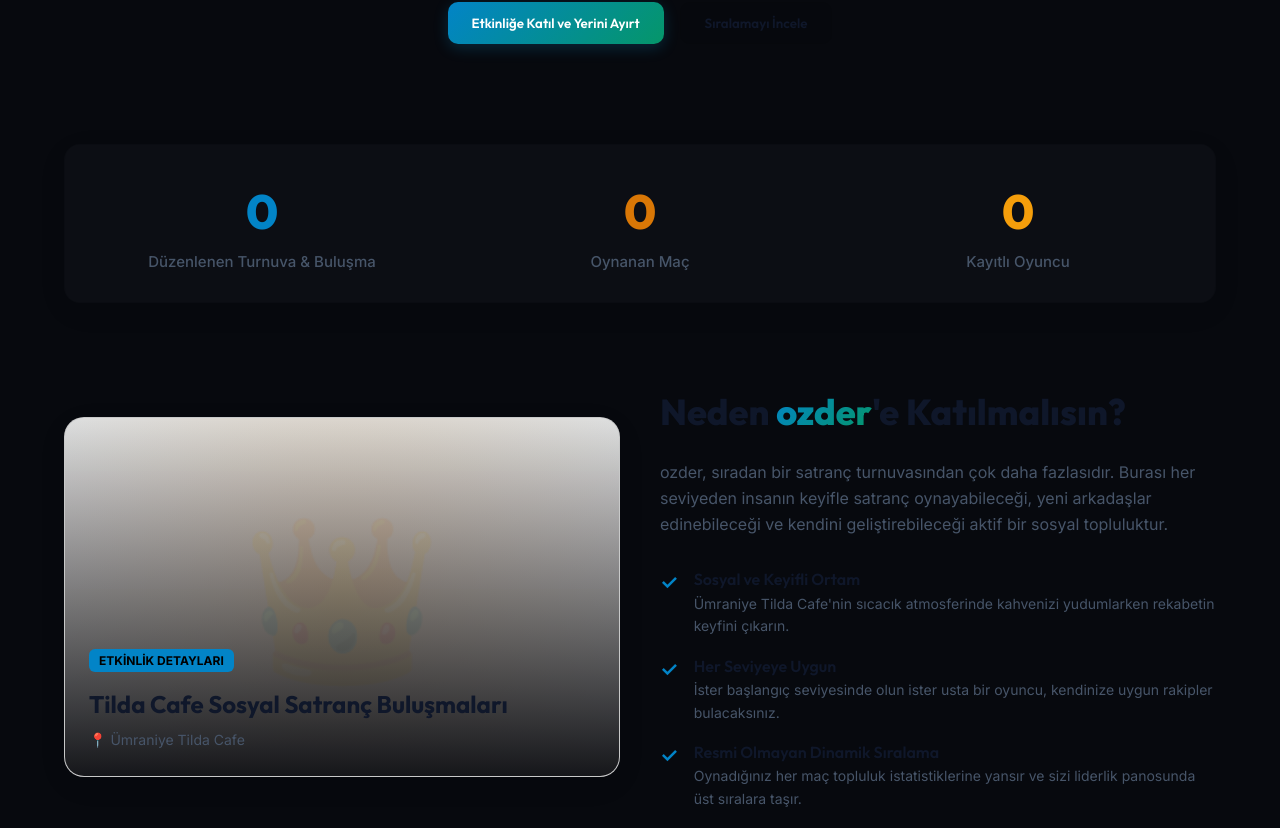
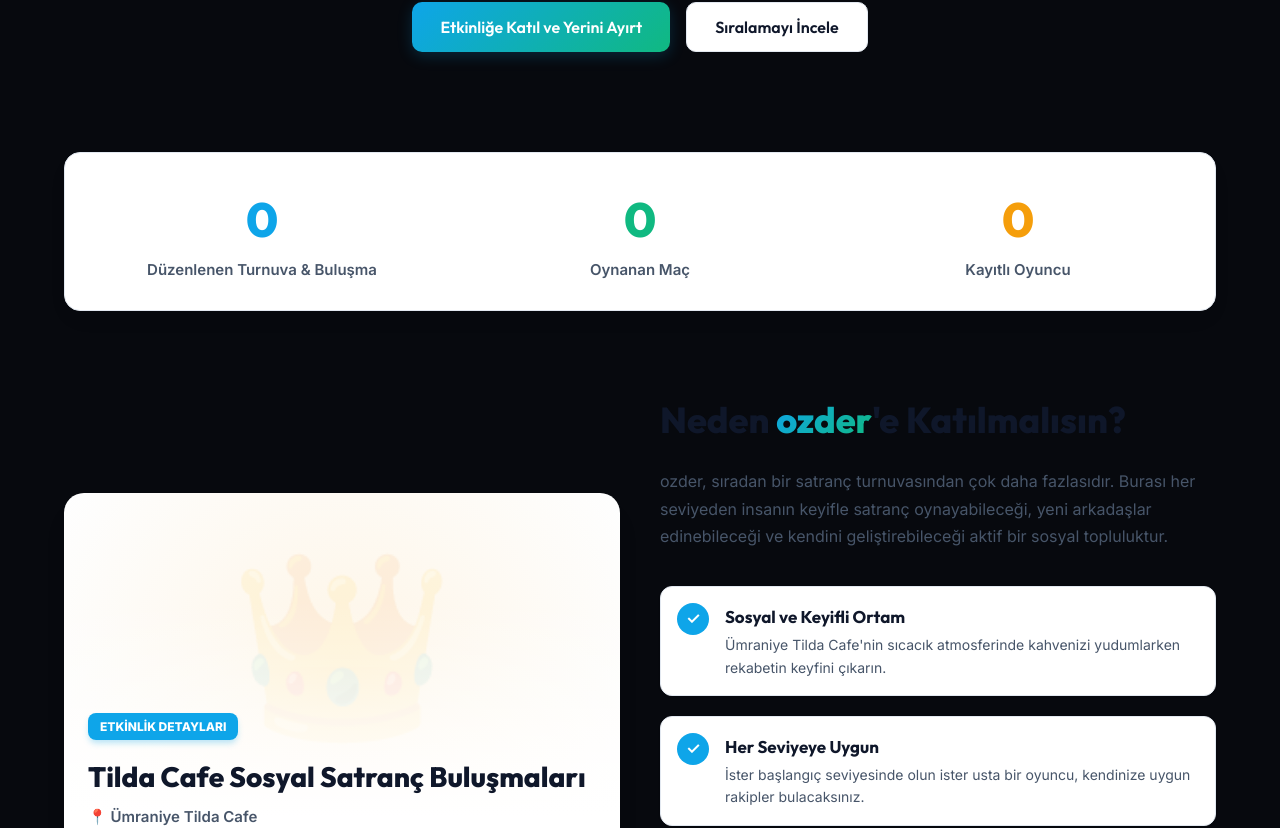
Before and after one commit to ozderahmetcode/Satran-, a React (Vite) app: page / in a window 1280 px wide. Shown: the part 441-1269 px from the top of the page. Built offline with nearby package versions, Linux system fonts and the light colour scheme; no server answers.

Commit message:
Acik tema renk uyumlari ve tasarim iyilestirildi

```diff
--- a/src/App.jsx
+++ b/src/App.jsx
@@ -196,7 +196,7 @@ export default function App() {
         color: 'var(--accent-secondary)',
         flexDirection: 'column',
         gap: '16px',
-        background: '#07090e'
+        background: 'var(--bg-color)'
       }}>
         <div>Yükleniyor...</div>
         <div style={{
--- a/src/components/Footer.jsx
+++ b/src/components/Footer.jsx
@@ -4,7 +4,7 @@ export default function Footer({ setCurrentPage }) {
   return (
     <footer style={{
       borderTop: '1px solid var(--panel-border)',
-      background: 'rgba(11, 12, 16, 0.95)',
+      background: 'var(--panel-bg)',
       padding: '48px 0 24px 0',
       marginTop: '80px'
     }}>
--- a/src/components/Navbar.jsx
+++ b/src/components/Navbar.jsx
@@ -47,7 +47,7 @@ export default function Navbar({ currentPage, setCurrentPage, currentUser, onLog
 
   return (
     <nav style={{
-      background: 'rgba(7, 9, 14, 0.85)',
+      background: 'var(--panel-bg)',
       backdropFilter: 'blur(16px)',
       position: 'sticky',
       top: 0,
--- a/src/index.css
+++ b/src/index.css
@@ -1,15 +1,15 @@
 :root {
   --bg-color: #f8fafc;
-  --panel-bg: rgba(255, 255, 255, 0.85);
-  --panel-border: rgba(0, 0, 0, 0.08);
-  --accent-primary: #0284c7; /* Sky blue */
-  --accent-secondary: #d97706; /* Amber */
+  --panel-bg: #ffffff;
+  --panel-border: #e2e8f0;
+  --accent-primary: #0ea5e9; /* Sky blue */
+  --accent-secondary: #f59e0b; /* Amber */
   --text-primary: #0f172a;
   --text-secondary: #475569;
   --font-title: 'Outfit', 'Inter', sans-serif;
   --font-body: 'Inter', sans-serif;
-  --gradient-glow: linear-gradient(135deg, var(--accent-primary) 0%, #059669 100%);
-  --gradient-gold: linear-gradient(135deg, var(--accent-secondary) 0%, #b45309 100%);
+  --gradient-glow: linear-gradient(135deg, var(--accent-primary) 0%, #10b981 100%);
+  --gradient-gold: linear-gradient(135deg, var(--accent-secondary) 0%, #d97706 100%);
 }
 
 * {
@@ -25,8 +25,8 @@ body {
   line-height: 1.6;
   overflow-x: hidden;
   background-image:
-    radial-gradient(circle at 10% 20%, rgba(2, 132, 199, 0.08) 0%, transparent 40%),
-    radial-gradient(circle at 90% 80%, rgba(217, 119, 6, 0.06) 0%, transparent 40%);
+    radial-gradient(circle at 10% 20%, rgba(14, 165, 233, 0.05) 0%, transparent 50%),
+    radial-gradient(circle at 90% 80%, rgba(245, 158, 11, 0.05) 0%, transparent 50%);
 }
 
 /* Scrollbar */
@@ -47,18 +47,16 @@ body {
 /* Glassmorphism Panel */
 .glass-panel {
   background: var(--panel-bg);
-  backdrop-filter: blur(16px);
-  -webkit-backdrop-filter: blur(16px);
   border: 1px solid var(--panel-border);
   border-radius: 16px;
   padding: 28px;
-  box-shadow: 0 8px 32px 0 rgba(0, 0, 0, 0.05);
+  box-shadow: 0 4px 6px -1px rgba(0, 0, 0, 0.05), 0 2px 4px -1px rgba(0, 0, 0, 0.03);
   transition: transform 0.3s cubic-bezier(0.16, 1, 0.3, 1), border-color 0.3s ease, box-shadow 0.3s ease;
 }
 
 .glass-panel:hover {
-  border-color: rgba(2, 132, 199, 0.2);
-  box-shadow: 0 8px 32px 0 rgba(2, 132, 199, 0.1);
+  border-color: rgba(14, 165, 233, 0.3);
+  box-shadow: 0 10px 15px -3px rgba(0, 0, 0, 0.05), 0 4px 6px -2px rgba(0, 0, 0, 0.025);
 }
 
 /* Gradients */
--- a/src/pages/Home.jsx
+++ b/src/pages/Home.jsx
@@ -14,7 +14,8 @@ export default function Home({ stats, leaders, setCurrentPage }) {
           fontSize: '56px',
           fontWeight: 800,
           lineHeight: 1.2,
-          marginBottom: '20px'
+          marginBottom: '20px',
+          color: 'var(--text-primary)'
         }}>
           Sosyal Satranç Kültürü <br />
           Şimdi <span className="text-gradient">ozder</span> ile Buluşuyor
@@ -28,10 +29,10 @@ export default function Home({ stats, leaders, setCurrentPage }) {
           Ümraniye Tilda Cafe'de düzenlenen, satrancın heyecanını kahve kokusu ve samimi sohbetlerle birleştiren özgün etkinliklerimize katılın.
         </p>
         <div style={{ display: 'flex', justifyContent: 'center', gap: '16px' }}>
-          <button onClick={() => setCurrentPage('event')} className="btn-primary">
+          <button onClick={() => setCurrentPage('event')} className="btn-primary" style={{ padding: '14px 28px', fontSize: '16px' }}>
             Etkinliğe Katıl ve Yerini Ayırt
           </button>
-          <button onClick={() => setCurrentPage('database')} className="btn-secondary">
+          <button onClick={() => setCurrentPage('database')} className="btn-secondary" style={{ padding: '14px 28px', fontSize: '16px', background: '#fff', border: '1px solid var(--panel-border)' }}>
             Sıralamayı İncele
           </button>
         </div>
@@ -43,25 +44,27 @@ export default function Home({ stats, leaders, setCurrentPage }) {
         gridTemplateColumns: 'repeat(auto-fit, minmax(250px, 1fr))',
         gap: '40px',
         textAlign: 'center',
-        background: 'rgba(22, 24, 30, 0.4)'
+        background: '#ffffff',
+        border: '1px solid var(--panel-border)',
+        boxShadow: '0 10px 25px -5px rgba(0, 0, 0, 0.05), 0 8px 10px -6px rgba(0, 0, 0, 0.01)'
       }}>
         <div>
           <h3 style={{ fontSize: '48px', fontFamily: 'var(--font-title)', fontWeight: 800, color: 'var(--accent-primary)' }}>
             {stats?.organizedTournaments || '0'}
           </h3>
-          <p style={{ color: 'var(--text-secondary)', fontSize: '15px', fontWeight: 500 }}>Düzenlenen Turnuva & Buluşma</p>
+          <p style={{ color: 'var(--text-secondary)', fontSize: '15px', fontWeight: 600 }}>Düzenlenen Turnuva & Buluşma</p>
+        </div>
+        <div>
+          <h3 style={{ fontSize: '48px', fontFamily: 'var(--font-title)', fontWeight: 800, color: '#10b981' }}>
+            {stats?.gamesPlayed || '0'}
+          </h3>
+          <p style={{ color: 'var(--text-secondary)', fontSize: '15px', fontWeight: 600 }}>Oynanan Maç</p>
         </div>
         <div>
           <h3 style={{ fontSize: '48px', fontFamily: 'var(--font-title)', fontWeight: 800, color: 'var(--accent-secondary)' }}>
-            {stats?.gamesPlayed || '0'}
-          </h3>
-          <p style={{ color: 'var(--text-secondary)', fontSize: '15px', fontWeight: 500 }}>Oynanan Maç</p>
-        </div>
-        <div>
-          <h3 style={{ fontSize: '48px', fontFamily: 'var(--font-title)', fontWeight: 800, color: '#f59e0b' }}>
             {stats?.registeredPlayers || '0'}
           </h3>
-          <p style={{ color: 'var(--text-secondary)', fontSize: '15px', fontWeight: 500 }}>Kayıtlı Oyuncu</p>
+          <p style={{ color: 'var(--text-secondary)', fontSize: '15px', fontWeight: 600 }}>Kayıtlı Oyuncu</p>
         </div>
       </section>
 
@@ -72,11 +75,11 @@ export default function Home({ stats, leaders, setCurrentPage }) {
         gap: '40px',
         alignItems: 'center'
       }}>
-        <div className="glass-panel" style={{ padding: '0', overflow: 'hidden', height: '360px', position: 'relative', borderRadius: '20px' }}>
+        <div className="glass-panel" style={{ padding: '0', overflow: 'hidden', height: '360px', position: 'relative', borderRadius: '20px', border: 'none', boxShadow: '0 20px 25px -5px rgba(0, 0, 0, 0.1), 0 8px 10px -6px rgba(0, 0, 0, 0.1)' }}>
           <div style={{
             position: 'absolute',
             inset: 0,
-            background: 'linear-gradient(to bottom, transparent, rgba(11, 12, 16, 0.95))',
+            background: 'linear-gradient(to bottom, transparent 30%, #ffffff 90%)',
             zIndex: 1
           }} />
           <div style={{
@@ -88,25 +91,26 @@ export default function Home({ stats, leaders, setCurrentPage }) {
           }}>
             <span style={{
               background: 'var(--accent-primary)',
-              color: '#000',
-              padding: '4px 10px',
-              borderRadius: '6px',
+              color: '#ffffff',
+              padding: '6px 12px',
+              borderRadius: '8px',
               fontSize: '12px',
-              fontWeight: 700,
-              textTransform: 'uppercase'
+              fontWeight: 800,
+              textTransform: 'uppercase',
+              boxShadow: '0 4px 6px -1px rgba(14, 165, 233, 0.3)'
             }}>Etkinlik Detayları</span>
-            <h3 style={{ fontFamily: 'var(--font-title)', fontSize: '24px', fontWeight: 700, marginTop: '12px' }}>
+            <h3 style={{ fontFamily: 'var(--font-title)', fontSize: '28px', fontWeight: 800, marginTop: '16px', color: 'var(--text-primary)' }}>
               Tilda Cafe Sosyal Satranç Buluşmaları
             </h3>
-            <p style={{ color: 'var(--text-secondary)', fontSize: '14px', marginTop: '6px' }}>
+            <p style={{ color: 'var(--text-secondary)', fontSize: '15px', marginTop: '6px', fontWeight: 600 }}>
               📍 Ümraniye Tilda Cafe
             </p>
           </div>
           <div style={{
             width: '100%',
             height: '100%',
-            background: 'radial-gradient(circle, var(--accent-secondary) 0%, var(--bg-color) 100%)',
-            opacity: 0.15,
+            background: 'radial-gradient(circle, var(--accent-secondary) 0%, #f1f5f9 100%)',
+            opacity: 0.1,
             position: 'absolute'
           }} />
           <div style={{
@@ -114,36 +118,46 @@ export default function Home({ stats, leaders, setCurrentPage }) {
             justifyContent: 'center',
             alignItems: 'center',
             height: '100%',
-            fontSize: '160px',
-            opacity: 0.12,
-            userSelect: 'none'
+            fontSize: '180px',
+            opacity: 0.1,
+            userSelect: 'none',
+            color: 'var(--accent-primary)',
+            transform: 'translateY(-30px)'
           }}>
             👑
           </div>
         </div>
 
         <div style={{ display: 'flex', flexDirection: 'column', gap: '20px' }}>
-          <h2 style={{ fontFamily: 'var(--font-title)', fontSize: '36px', fontWeight: 800 }}>
+          <h2 style={{ fontFamily: 'var(--font-title)', fontSize: '36px', fontWeight: 800, color: 'var(--text-primary)' }}>
             Neden <span className="text-gradient">ozder</span>'e Katılmalısın?
           </h2>
-          <p style={{ color: 'var(--text-secondary)' }}>
+          <p style={{ color: 'var(--text-secondary)', fontSize: '16px', lineHeight: 1.7 }}>
             ozder, sıradan bir satranç turnuvasından çok daha fazlasıdır. Burası her seviyeden insanın keyifle satranç oynayabileceği, yeni arkadaşlar edinebileceği ve kendini geliştirebileceği aktif bir sosyal topluluktur.
           </p>
-          <div style={{ display: 'flex', flexDirection: 'column', gap: '16px', marginTop: '10px' }}>
+          <div style={{ display: 'flex', flexDirection: 'column', gap: '20px', marginTop: '16px' }}>
             {[
               { title: "Sosyal ve Keyifli Ortam", desc: "Ümraniye Tilda Cafe'nin sıcacık atmosferinde kahvenizi yudumlarken rekabetin keyfini çıkarın." },
               { title: "Her Seviyeye Uygun", desc: "İster başlangıç seviyesinde olun ister usta bir oyuncu, kendinize uygun rakipler bulacaksınız." },
               { title: "Resmi Olmayan Dinamik Sıralama", desc: "Oynadığınız her maç topluluk istatistiklerine yansır ve sizi liderlik panosunda üst sıralara taşır." }
             ].map((item, index) => (
-              <div key={index} style={{ display: 'flex', gap: '16px' }}>
+              <div key={index} style={{ display: 'flex', gap: '16px', background: '#ffffff', padding: '16px', borderRadius: '12px', border: '1px solid var(--panel-border)', boxShadow: '0 1px 3px rgba(0,0,0,0.05)' }}>
                 <div style={{
-                  color: 'var(--accent-primary)',
-                  fontSize: '20px',
-                  fontWeight: 'bold'
+                  color: '#fff',
+                  background: 'var(--accent-primary)',
+                  width: '32px',
+                  height: '32px',
+                  borderRadius: '50%',
+                  display: 'flex',
+                  alignItems: 'center',
+                  justifyContent: 'center',
+                  fontSize: '16px',
+                  fontWeight: 'bold',
+                  flexShrink: 0
                 }}>✓</div>
                 <div>
-                  <h4 style={{ fontFamily: 'var(--font-title)', fontSize: '16px', fontWeight: 600 }}>{item.title}</h4>
-                  <p style={{ color: 'var(--text-secondary)', fontSize: '14px' }}>{item.desc}</p>
+                  <h4 style={{ fontFamily: 'var(--font-title)', fontSize: '17px', fontWeight: 700, color: 'var(--text-primary)' }}>{item.title}</h4>
+                  <p style={{ color: 'var(--text-secondary)', fontSize: '14px', marginTop: '4px' }}>{item.desc}</p>
                 </div>
               </div>
             ))}
@@ -152,11 +166,11 @@ export default function Home({ stats, leaders, setCurrentPage }) {
       </section>
 
       {/* Champions Showcase Section */}
-      <section style={{ textAlign: 'center' }}>
-        <h2 style={{ fontFamily: 'var(--font-title)', fontSize: '36px', fontWeight: 800, marginBottom: '16px' }}>
+      <section style={{ textAlign: 'center', marginTop: '40px' }}>
+        <h2 style={{ fontFamily: 'var(--font-title)', fontSize: '36px', fontWeight: 800, marginBottom: '16px', color: 'var(--text-primary)' }}>
           🏆 Haftanın Şampiyonları
         </h2>
-        <p style={{ color: 'var(--text-secondary)', maxWidth: '600px', margin: '0 auto 48px auto' }}>
+        <p style={{ color: 'var(--text-secondary)', maxWidth: '600px', margin: '0 auto 48px auto', fontSize: '16px' }}>
           Son turnuvalarda gösterdikleri üstün performansla liderlik tahtının zirvesinde yer alan oyuncularımız.
         </p>
 
@@ -176,20 +190,21 @@ export default function Home({ stats, leaders, setCurrentPage }) {
             {/* 2nd Place */}
             {topThree[1] && (
               <div style={{ display: 'flex', flexDirection: 'column', alignItems: 'center', width: '150px' }}>
-                <div style={{ fontSize: '32px' }}>🥈</div>
-                <div style={{ fontFamily: 'var(--font-title)', fontWeight: 600, fontSize: '15px', marginBottom: '8px' }}>{topThree[1].name}</div>
+                <div style={{ fontSize: '40px', filter: 'drop-shadow(0 4px 6px rgba(0,0,0,0.1))' }}>🥈</div>
+                <div style={{ fontFamily: 'var(--font-title)', fontWeight: 700, fontSize: '16px', marginBottom: '12px', color: 'var(--text-primary)' }}>{topThree[1].name}</div>
                 <div style={{
-                  background: 'rgba(255, 255, 255, 0.05)',
-                  border: '1px solid var(--panel-border)',
-                  borderRadius: '8px 8px 0 0',
+                  background: '#f1f5f9',
+                  border: '1px solid #cbd5e1',
+                  borderRadius: '12px 12px 0 0',
                   width: '100%',
-                  height: '100px',
+                  height: '110px',
                   display: 'flex',
                   alignItems: 'center',
                   justifyContent: 'center',
                   fontFamily: 'var(--font-title)',
                   fontWeight: 'bold',
-                  color: 'var(--text-secondary)'
+                  color: 'var(--text-secondary)',
+                  boxShadow: 'inset 0 2px 4px rgba(0,0,0,0.05)'
                 }}>
                   {topThree[1].points} ELO
                 </div>
@@ -198,25 +213,26 @@ export default function Home({ stats, leaders, setCurrentPage }) {
 
             {/* 1st Place */}
             {topThree[0] && (
-              <div style={{ display: 'flex', flexDirection: 'column', alignItems: 'center', width: '180px', transform: 'scale(1.05)' }}>
-                <div style={{ fontSize: '40px' }}>👑</div>
-                <div style={{ fontFamily: 'var(--font-title)', fontWeight: 850, fontSize: '17px', color: 'var(--accent-primary)', marginBottom: '8px' }}>{topThree[0].name}</div>
+              <div style={{ display: 'flex', flexDirection: 'column', alignItems: 'center', width: '180px', transform: 'scale(1.05)', zIndex: 10 }}>
+                <div style={{ fontSize: '48px', filter: 'drop-shadow(0 4px 6px rgba(245, 158, 11, 0.3))' }}>👑</div>
+                <div style={{ fontFamily: 'var(--font-title)', fontWeight: 800, fontSize: '18px', color: 'var(--accent-secondary)', marginBottom: '12px' }}>{topThree[0].name}</div>
                 <div style={{
-                  background: 'linear-gradient(to top, rgba(245, 158, 11, 0.2), rgba(14, 165, 233, 0.2))',
-                  border: '2px solid var(--accent-secondary)',
-                  borderRadius: '12px 12px 0 0',
+                  background: 'linear-gradient(to top, #fffbeb, #fef3c7)',
+                  border: '2px solid #fcd34d',
+                  borderRadius: '16px 16px 0 0',
                   width: '100%',
-                  height: '140px',
+                  height: '150px',
                   display: 'flex',
                   flexDirection: 'column',
                   alignItems: 'center',
                   justifyContent: 'center',
                   fontFamily: 'var(--font-title)',
                   fontWeight: 'bold',
-                  gap: '4px'
+                  gap: '4px',
+                  boxShadow: '0 -10px 15px -3px rgba(245, 158, 11, 0.1), inset 0 2px 4px rgba(255,255,255,0.5)'
                 }}>
-                  <span style={{ fontSize: '20px', color: '#fff' }}>Şampiyon</span>
-                  <span style={{ fontSize: '12px', color: 'var(--accent-secondary)' }}>{topThree[0].points} ELO</span>
+                  <span style={{ fontSize: '20px', color: '#d97706', fontWeight: 800 }}>Şampiyon</span>
+                  <span style={{ fontSize: '14px', color: '#b45309', background: 'rgba(217, 119, 6, 0.1)', padding: '2px 8px', borderRadius: '12px' }}>{topThree[0].points} ELO</span>
                 </div>
               </div>
             )}
@@ -224,20 +240,21 @@ export default function Home({ stats, leaders, setCurrentPage }) {
             {/* 3rd Place */}
             {topThree[2] && (
               <div style={{ display: 'flex', flexDirection: 'column', alignItems: 'center', width: '150px' }}>
-                <div style={{ fontSize: '32px' }}>🥉</div>
-                <div style={{ fontFamily: 'var(--font-title)', fontWeight: 600, fontSize: '15px', marginBottom: '8px' }}>{topThree[2].name}</div>
+                <div style={{ fontSize: '40px', filter: 'drop-shadow(0 4px 6px rgba(0,0,0,0.1))' }}>🥉</div>
+                <div style={{ fontFamily: 'var(--font-title)', fontWeight: 700, fontSize: '16px', marginBottom: '12px', color: 'var(--text-primary)' }}>{topThree[2].name}</div>
                 <div style={{
-                  background: 'rgba(255, 255, 255, 0.05)',
-                  border: '1px solid var(--panel-border)',
-                  borderRadius: '8px 8px 0 0',
+                  background: '#f1f5f9',
+                  border: '1px solid #cbd5e1',
+                  borderRadius: '12px 12px 0 0',
                   width: '100%',
-                  height: '80px',
+                  height: '90px',
                   display: 'flex',
                   alignItems: 'center',
                   justifyContent: 'center',
                   fontFamily: 'var(--font-title)',
                   fontWeight: 'bold',
-                  color: 'var(--text-secondary)'
+                  color: 'var(--text-secondary)',
+                  boxShadow: 'inset 0 2px 4px rgba(0,0,0,0.05)'
                 }}>
                   {topThree[2].points} ELO
                 </div>
```
Also changed, not shown: src/pages/AdminPanel.jsx (+4 -4 lines), src/pages/Auth.jsx (+6 -6 lines), src/pages/Contact.jsx (+4 -4 lines), src/pages/CreateEvent.jsx (+4 -4 lines), src/pages/EventDetail.jsx (+7 -7 lines).
